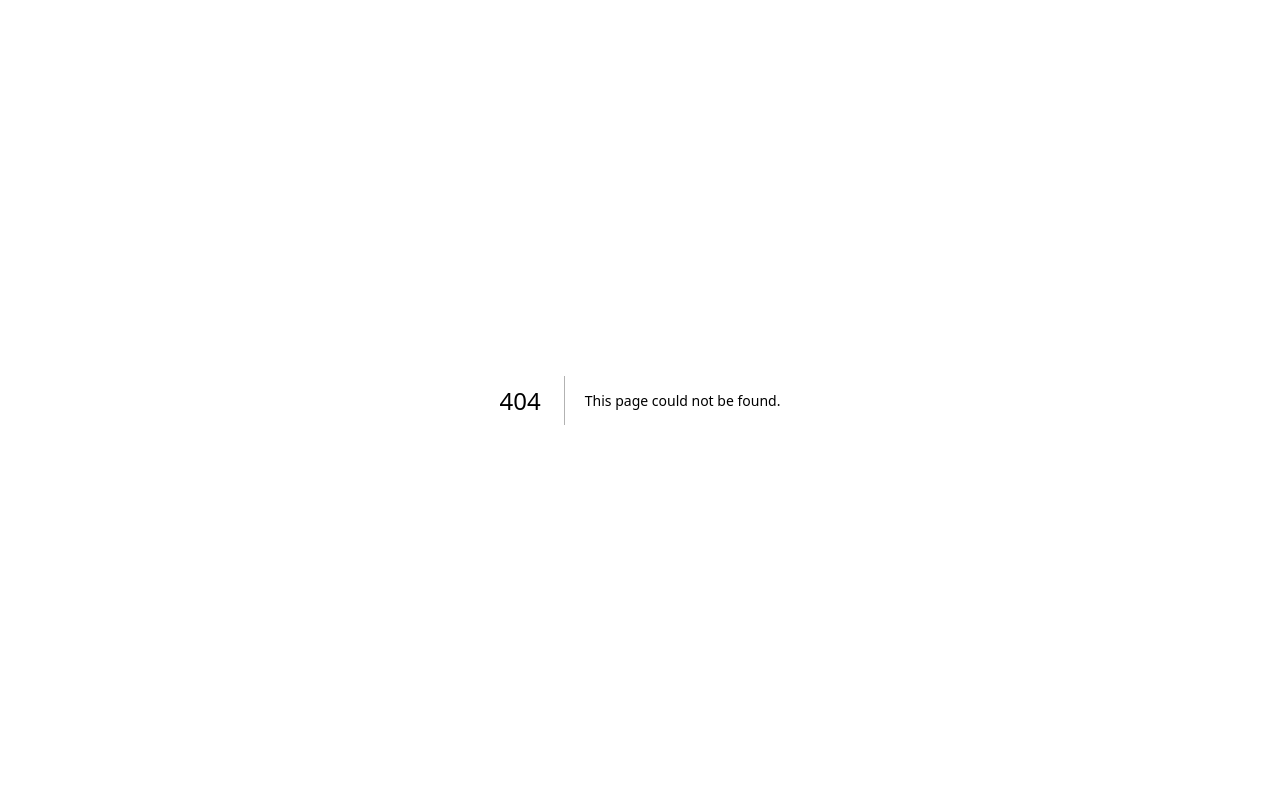
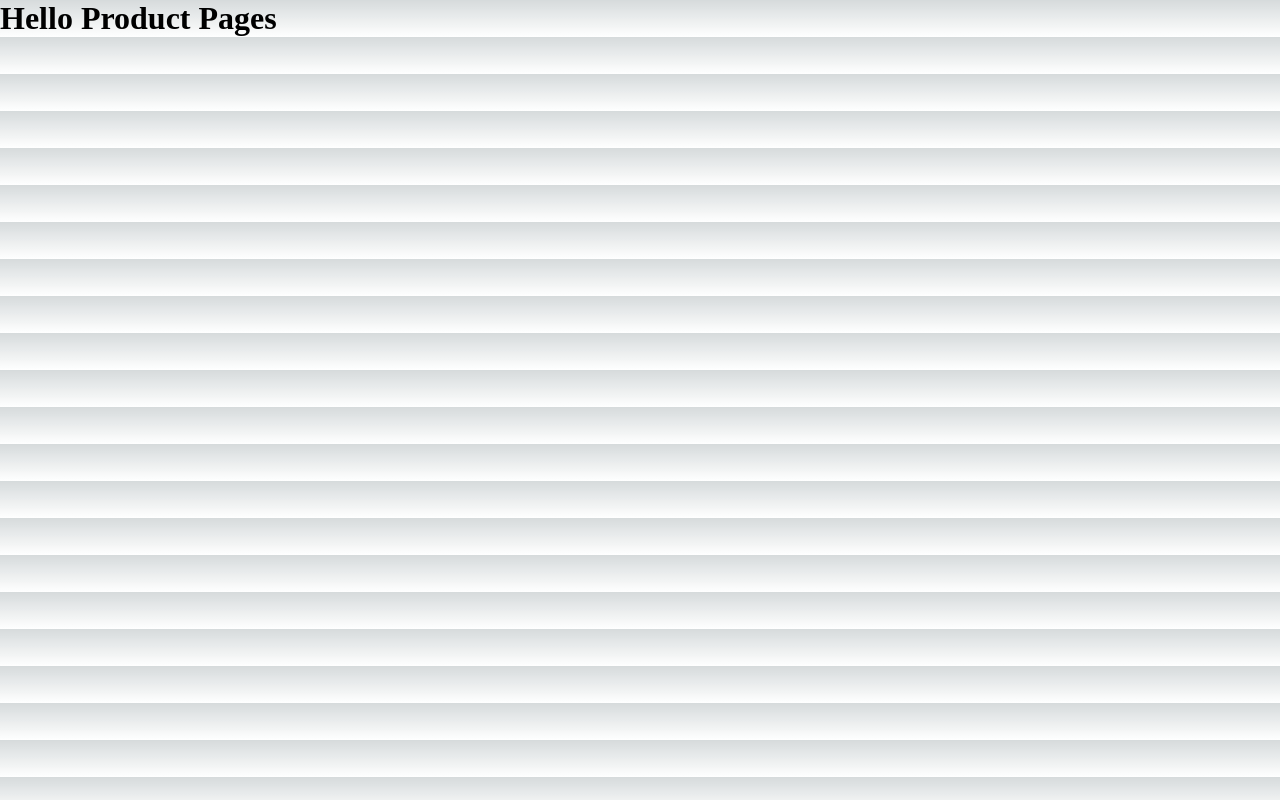
Before and after one commit to AshishKohad27/Taza-Chocolate, a Next.js app: page /products in a window 1280 px wide. Before the commit this address had no page. Built offline with nearby package versions, Linux system fonts and the light colour scheme.

Commit message:
products

```diff
--- /dev/null
+++ b/pages/products/index.js
@@ -0,0 +1,5 @@
+export default function Product() {
+    return (
+        <h1>Hello Product Pages</h1>
+    )
+}
```
